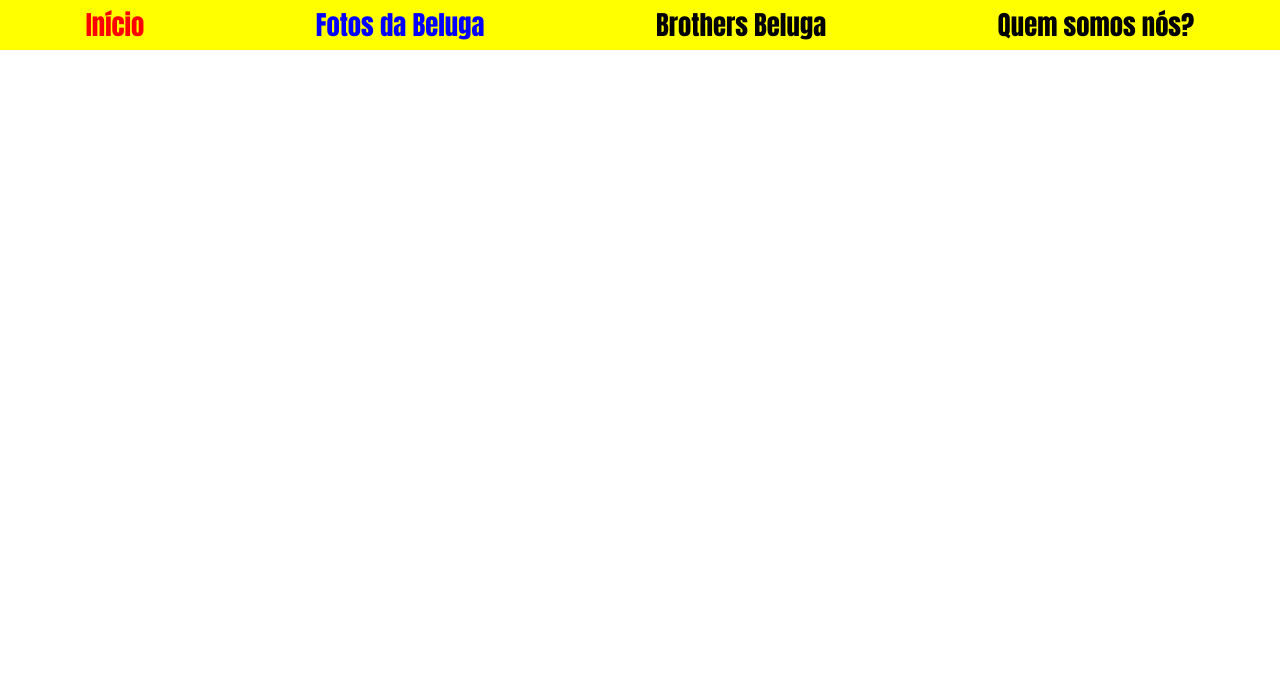
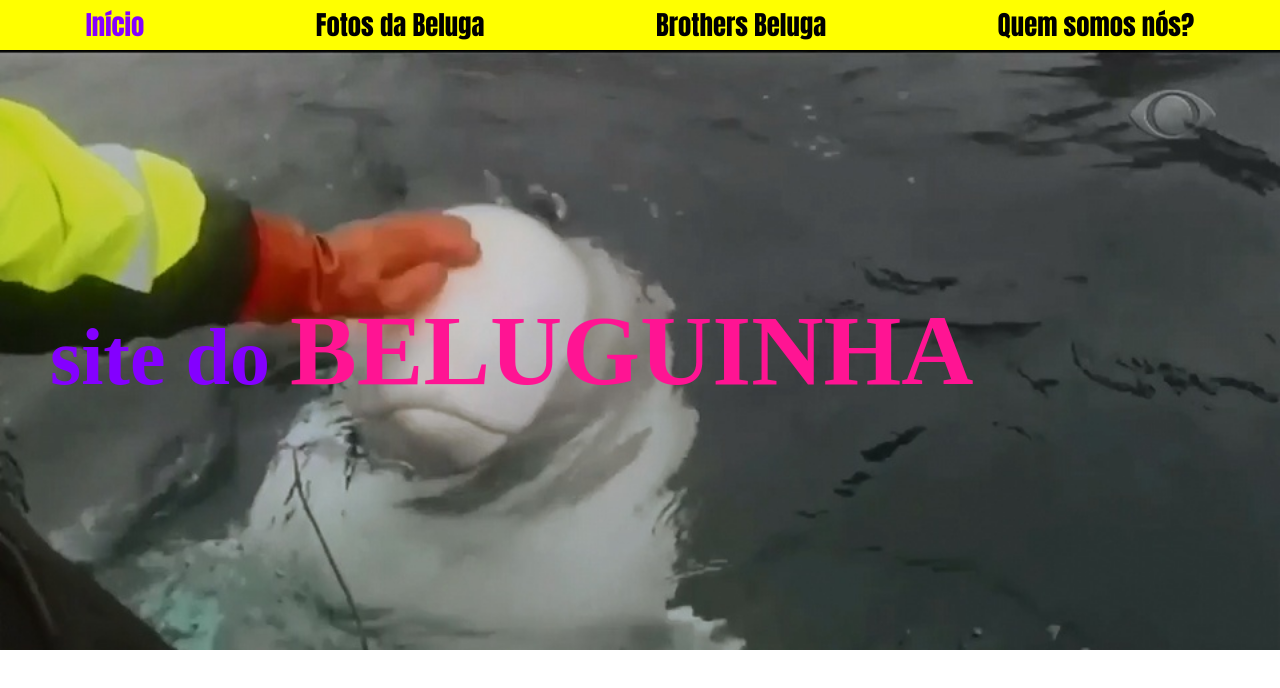
Before and after one commit to JohnWill34/needham, a plain HTML site: page index.html in a window 1280 px wide. Drawn offline with Linux system fonts and the light colour scheme.

Commit message:
Criar Header com banner de beluga

```diff
--- a/estilo.css
+++ b/estilo.css
@@ -20,16 +20,30 @@ nav a{
 }
 
 nav a:first-child{
-    color: red;
-
-}
-nav a:nth-child(2){
-    color: blue;
+    color: rgb(132, 0, 255);
 }
 
 nav a:hover{
     color: coral;
-    font-size: 60px;
+    font-size: 30px;
 }
 
+header{
+    width: 100%;
+    height: 600px;
+    background-image: url(imagens/FOTO1.jpg);
+    background-size: cover;
+
+    display: flex;
+    align-items: center;
 }
+header h1{
+    margin-left: 50px;
+    font-size: 80px;
+    color: rgb(132, 0, 255);
+    font-family: 'Times New Roman', Times, serif;
+}
+span{
+    color: deeppink;
+    font-size: 100px;
+}
--- a/index.html
+++ b/index.html
@@ -15,6 +15,11 @@
            <a href="">Brothers Beluga</a>
            <a href="">Quem somos nós?</a>
        </nav>
+       <header>
+           <h1>site do <span>BELUGUINHA</span></h1>
+       </header>
+<section>
 
+</section>
 </body>
 </html>
```
Also changed, not shown: code.txt, imagens/FOTO1.jpg (added), 1 other file.
